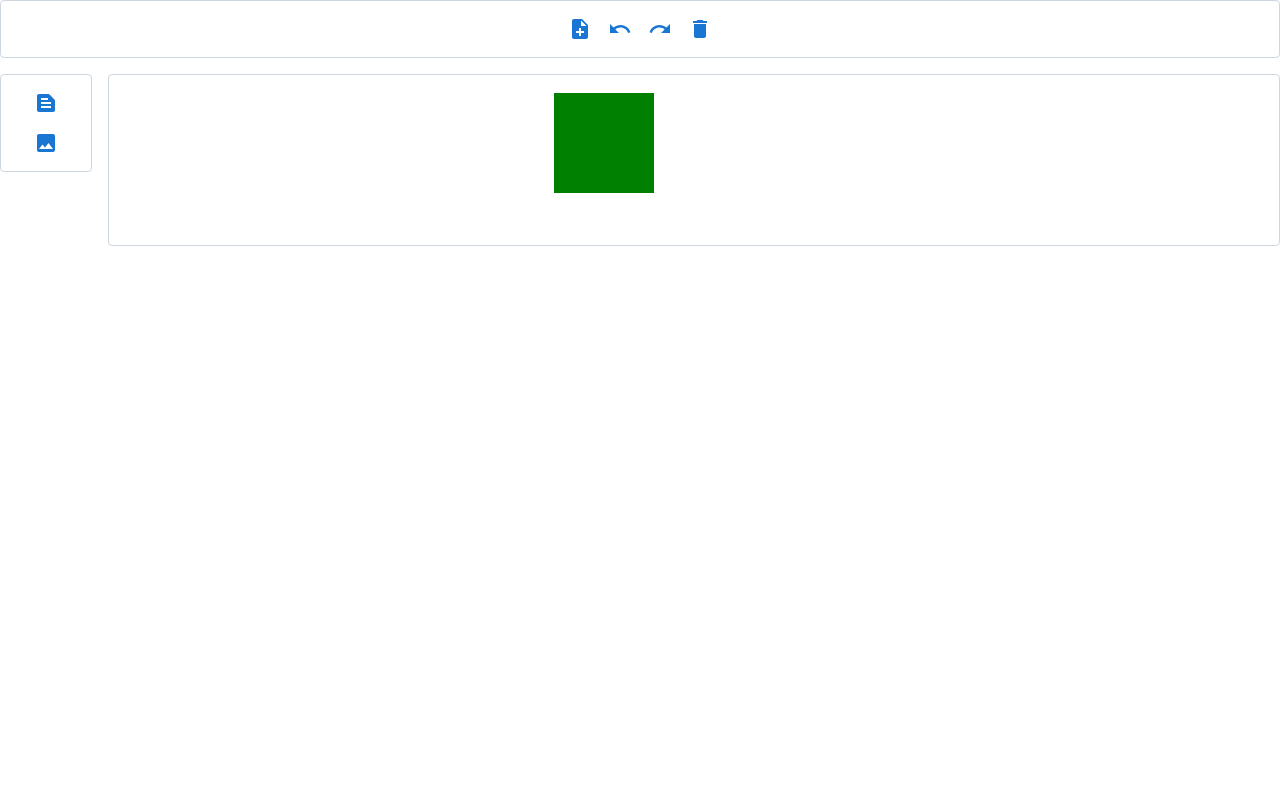
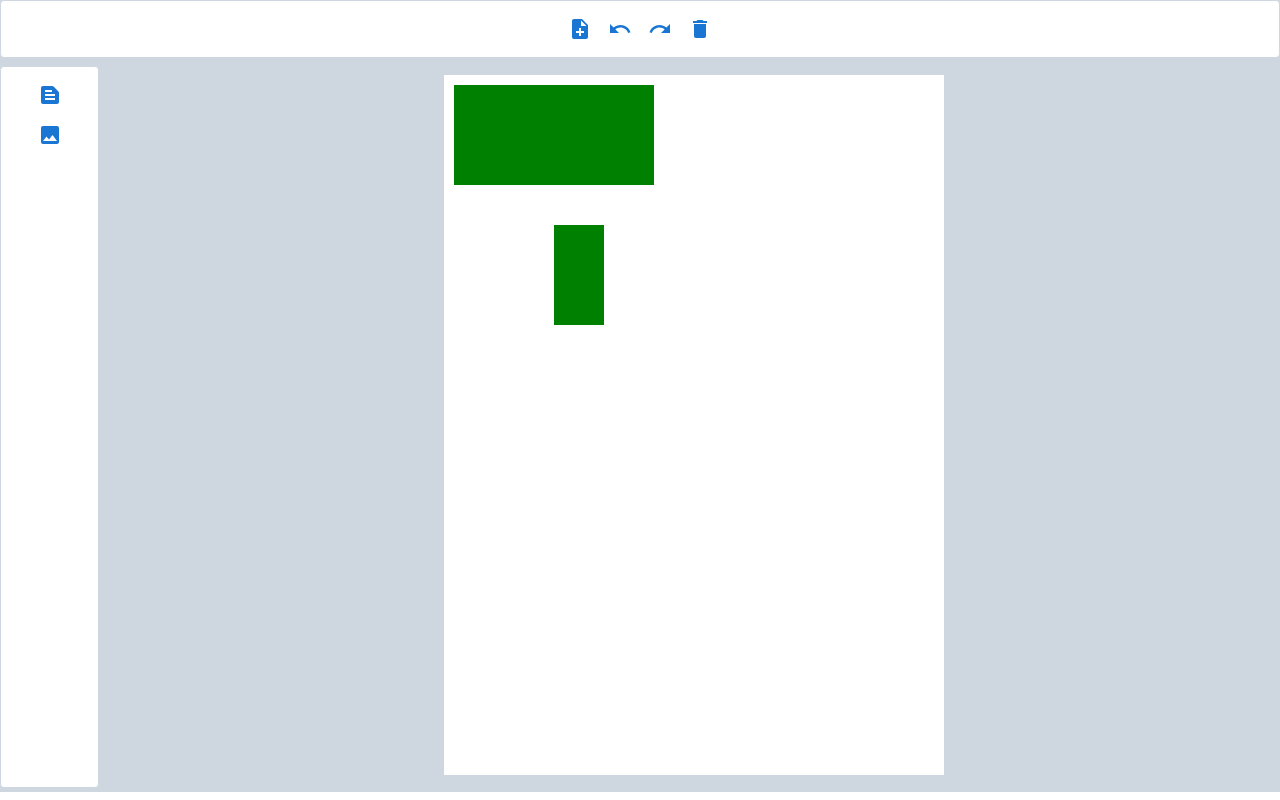
Before and after one commit to ira-pavlikovska/staples-drawing, a React (Create React App) app: page / in a window 1280 px wide. Built offline with nearby package versions, Linux system fonts and the light colour scheme.

Commit message:
draw shapes from redux, better styles

```diff
--- a/src/App.tsx
+++ b/src/App.tsx
@@ -8,7 +8,7 @@ import DrawingContainer from "./containers/DrawingContainer";
 
 function App() {
   return (
-      <div>
+      <div style={{backgroundColor: '#ced7e0'}}>
         <BrowserRouter>
           <Routes>
             <Route path='/' element={<DrawingContainer/>}/>
--- a/src/components/Canvas.tsx
+++ b/src/components/Canvas.tsx
@@ -20,7 +20,7 @@ const Canvas = (props: TCanvasProps) => {
         render()
     }, [draw])
 
-    return <canvas ref={canvasRef}/>
+    return <canvas width={500} height={700} ref={canvasRef}/>
 }
 
 export default Canvas
--- a/src/components/Shapes.tsx
+++ b/src/components/ShapesBar.tsx
@@ -4,7 +4,7 @@ import IconButton from '@mui/material/IconButton';
 import {TextSnippet, Photo} from '@mui/icons-material';
 
 
-export default function Shapes() {
+export default function ShapesBar() {
     return (
         <div style={{display: "flex", flexDirection: "column"}}>
             <IconButton color="primary" aria-label="Text" component="label">
--- a/src/components/Header.tsx
+++ b/src/components/Toolbar.tsx
@@ -3,7 +3,7 @@ import IconButton from '@mui/material/IconButton';
 import {NoteAdd, Undo, Redo, Delete} from '@mui/icons-material';
 
 
-export default function Header() {
+export default function Toolbar() {
     return (
         <div>
             <IconButton color="primary" aria-label="New Document" component="label">
--- a/src/containers/DrawingContainer.tsx
+++ b/src/containers/DrawingContainer.tsx
@@ -2,15 +2,18 @@ import React from 'react';
 import {Box} from '@mui/system';
 import Grid from '@mui/system/Unstable_Grid';
 import styled from '@mui/system/styled';
-import Header from "../components/Header";
-import Shapes from "../components/Shapes";
+import Toolbar from "../components/Toolbar";
+import ShapesBar from "../components/ShapesBar";
 import Canvas from "../components/Canvas";
+import {RootState} from "../store";
+import {useSelector} from 'react-redux';
+import {TShape} from "../types";
 
 
 const Item = styled('div')(({theme}) => ({
-    backgroundColor: theme.palette.mode === 'dark' ? '#1A2027' : '#fff',
+    backgroundColor: '#ffffff',
     border: '1px solid',
-    borderColor: theme.palette.mode === 'dark' ? '#444d58' : '#ced7e0',
+    borderColor: '#ced7e0',
     padding: theme.spacing(1),
     borderRadius: '4px',
     textAlign: 'center',
@@ -19,28 +22,35 @@ const Item = styled('div')(({theme}) => ({
 
 export default function DrawingContainer() {
 
-    const draw = (ctx:CanvasRenderingContext2D) => {
-        ctx.clearRect(0, 0, ctx.canvas.width, ctx.canvas.height)
-        ctx.fillStyle = 'green'
-        ctx.fillRect(10, 10, 100, 100)
+    const {drawingDocument} = useSelector((state: RootState) => state.drawingReducer);
+
+    const draw = (ctx: CanvasRenderingContext2D) => {
+        // ctx.clearRect(0, 0, ctx.canvas.width, ctx.canvas.height)
+        ctx.fillStyle = 'white'
+        ctx.fillRect(0, 0, ctx.canvas.width, ctx.canvas.height)
+
+        drawingDocument.shapes.forEach((shape: TShape) => {
+            ctx.fillStyle = 'green'
+            ctx.fillRect(shape.x, shape.y, shape.width, shape.height)
+        })
     }
 
     return (
         <Box sx={{flexGrow: 1}}>
-            <Grid container spacing={2}>
+            <Grid container spacing={1}>
                 <Grid xs={12}>
                     <Item>
-                        <Header />
+                        <Toolbar/>
                     </Item>
                 </Grid>
                 <Grid xs={1}>
-                    <Item>
-                        <Shapes />
+                    <Item style={{height: '704px'}}>
+                        <ShapesBar/>
                     </Item>
                 </Grid>
                 <Grid xs={11}>
-                    <Item>
-                        <Canvas draw={draw} />
+                    <Item style={{backgroundColor: '#ced7e0'}}>
+                        <Canvas draw={draw}/>
                     </Item>
                 </Grid>
             </Grid>
--- a/src/reducer/drawingReducer.tsx
+++ b/src/reducer/drawingReducer.tsx
@@ -1,14 +1,31 @@
 import {createAction, createSlice, PayloadAction} from '@reduxjs/toolkit';
-import {TDrawingDocument} from "../types";
+import {TDrawingDocument, TShape} from "../types";
 
 interface drawingState {
-    shapes: any,
+    drawingDocument: TDrawingDocument,
     test: string
 
 }
 
 const initialState = {
-    shapes: [],
+    drawingDocument: {
+        shapes: [
+            {
+                type: 'rect',
+                x: 10,
+                y: 10,
+                width: 200,
+                height: 100
+            },
+            {
+                type: 'rect',
+                x: 110,
+                y: 150,
+                width: 50,
+                height: 100
+            },
+        ]
+    },
     test: 'hi Mister !!! :)'
 } as drawingState
 
@@ -20,11 +37,15 @@ export const drawingSlice = createSlice({
         newDrawingDocument: (state, action: PayloadAction<TDrawingDocument>): void => {
         },
 
+        addShape: (state, action: PayloadAction<TShape>): void => {
+        },
+
     },
 });
 
 export const {
     newDrawingDocument,
+    addShape
 } = drawingSlice.actions;
 
 export default drawingSlice.reducer;
--- a/src/store.ts
+++ b/src/store.ts
@@ -10,3 +10,4 @@ export const store = configureStore({
 })
 
 export type AppDispatch = typeof store.dispatch
+export type RootState = ReturnType<typeof store.getState>
```
Also changed, not shown: src/components/shapes/Circle.tsx (added, +10 -0 lines), src/components/shapes/Rect.tsx (added, +10 -0 lines), src/types/index.ts (+9 -1 lines).
